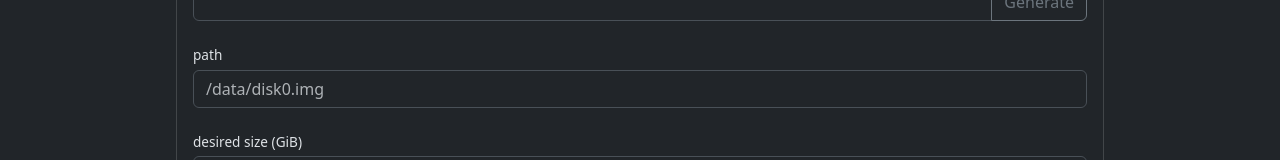
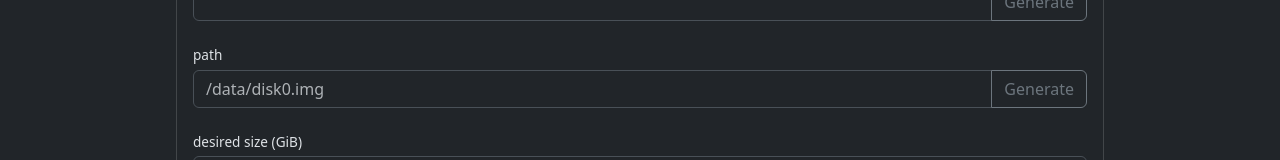
Before and after one commit to traycers/farc, a React (Vite) app in the folder web/: page /storages/new in a window 1280 px wide. Shown: the part 290-450 px from the top of the page. Built offline with nearby package versions, Linux system fonts and the light colour scheme.

Commit message:
update ui

```diff
--- a/web/src/pages/storages/StorageNewPage.tsx
+++ b/web/src/pages/storages/StorageNewPage.tsx
@@ -30,6 +30,13 @@ function generateStorageId(): string {
   const bytes = new Uint8Array(8)
   crypto.getRandomValues(bytes)
   return Array.from(bytes, (b) => b.toString(16).padStart(2, '0')).join('')
+}
+
+// Reuses the storage id (falling back to a fresh random one if it's still
+// empty) so the file name on disk stays recognizable as belonging to that
+// storage, rather than being an unrelated random path.
+function generateStoragePath(id: string): string {
+  return `/data/${id || generateStorageId()}.img`
 }
 
 export default function StorageNewPage() {
@@ -119,6 +126,7 @@ export default function StorageNewPage() {
             <div>
               <label className="form-label">
                 path
+                <div className="input-group">
                   <input
                     className="form-control"
                     value={path}
@@ -126,6 +134,14 @@ export default function StorageNewPage() {
                     placeholder="/data/disk0.img"
                     required
                   />
+                  <button
+                    type="button"
+                    className="btn btn-outline-secondary"
+                    onClick={() => setPath(generateStoragePath(id))}
+                  >
+                    Generate
+                  </button>
+                </div>
               </label>
             </div>
             <div>
```
Lines whose indentation alone changed are shown as unchanged.
